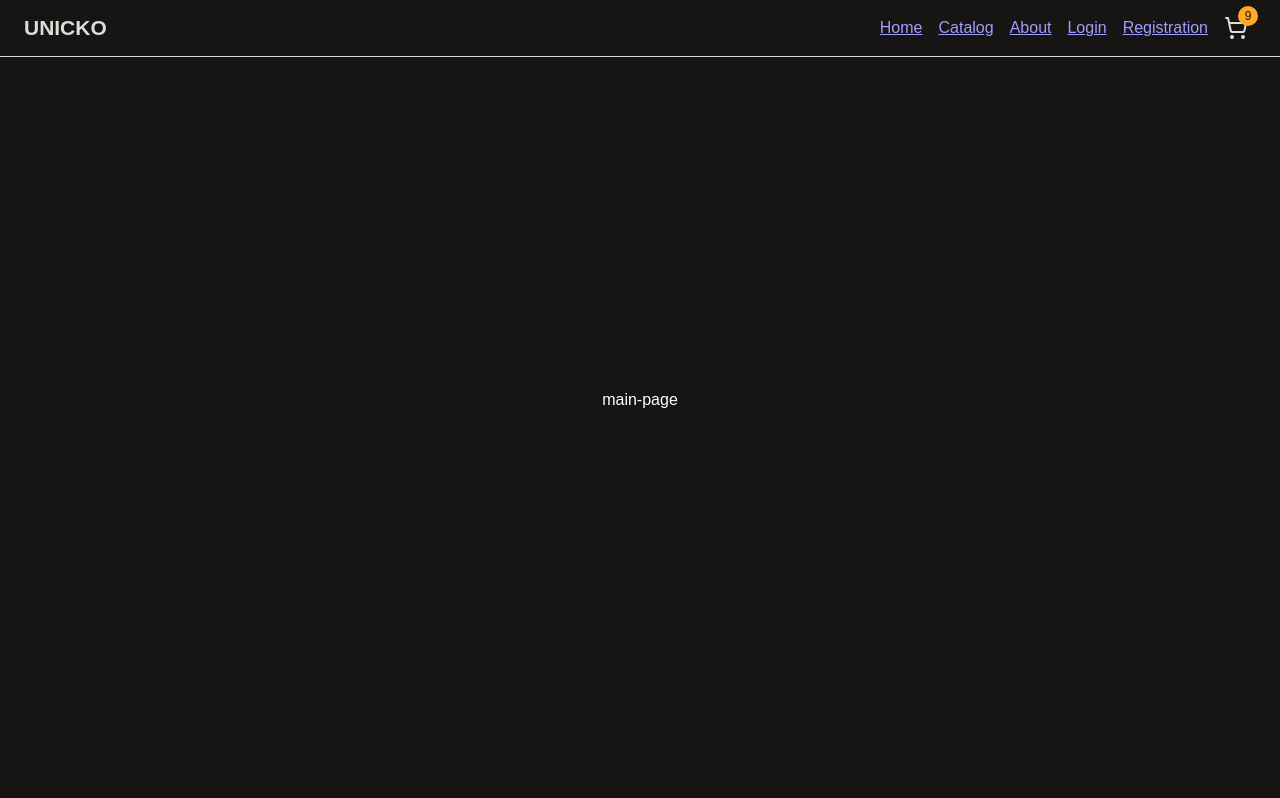
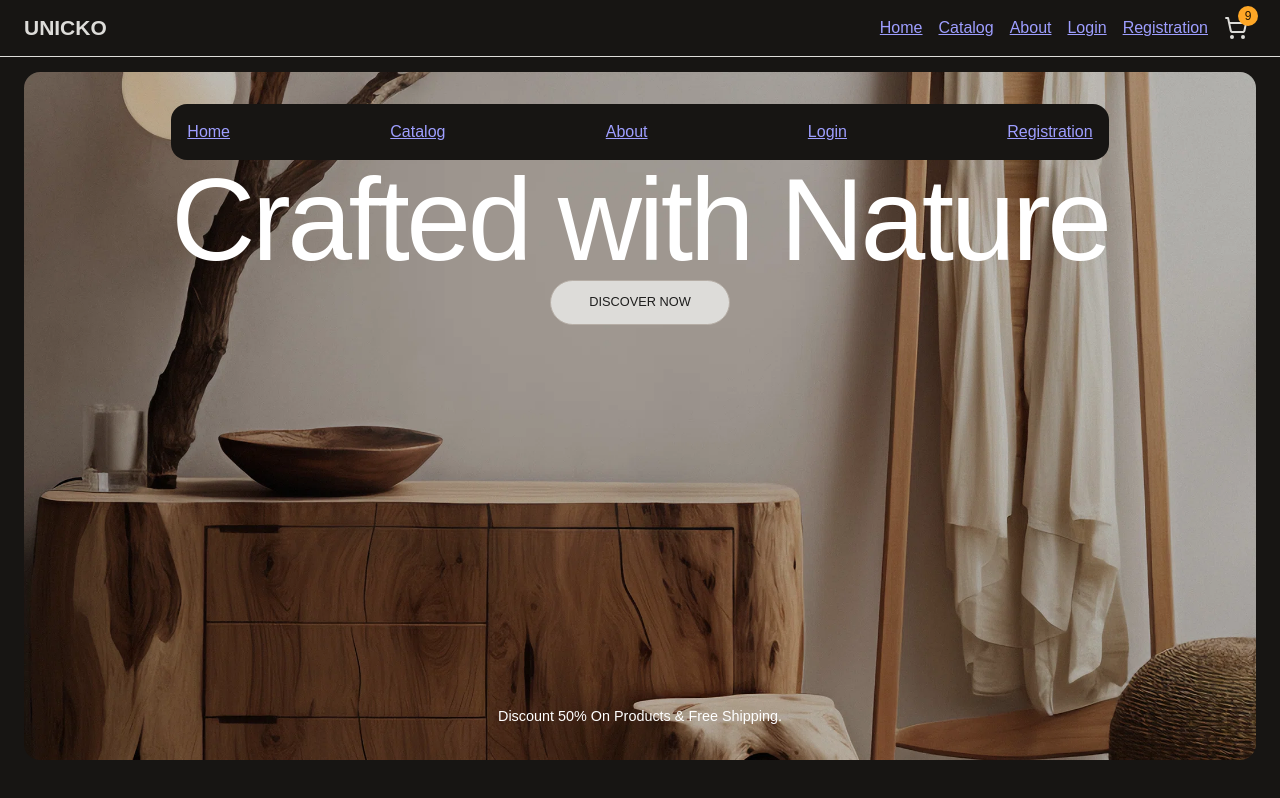
Before and after one commit to IlinJoy/e-commerce-application, a React (Vite) app: page / in a window 1280 px wide. Built offline with nearby package versions, Linux system fonts and the light colour scheme.

Commit message:
feat: add main page

```diff
--- a/src/components/header/ui/navigation/navigation.tsx
+++ b/src/components/header/ui/navigation/navigation.tsx
@@ -6,8 +6,8 @@ import styles from './navigation.module.scss';
 import clsx from 'clsx';
 
 type NavigationProps = {
-  isOpenMenu: boolean;
-  closeMenu: () => void;
+  isOpenMenu?: boolean;
+  closeMenu?: () => void;
 };
 
 export function Navigation({ isOpenMenu, closeMenu }: NavigationProps) {
--- /dev/null
+++ b/src/pages/main-page/main-page.module.scss
@@ -0,0 +1,28 @@
+@use '../../styles/mixins' as *;
+
+.hero {
+  min-height: 86dvh;
+  margin-top: var(--spacing-4);
+  padding: var(--spacing-4);
+  border-radius: var(--spacing-2);
+
+  @include flex(column);
+
+  text-align: center;
+
+  background-image: url('/images/cover.webp');
+  background-repeat: no-repeat;
+  background-size: cover;
+}
+
+.content-wrapper {
+  max-width: 40rem;
+
+  @include flex(column);
+}
+
+.temp {
+  padding: var(--spacing-2);
+  border-radius: var(--spacing-2);
+  background-color: var(--mui-palette-background-default);
+}
--- a/src/pages/main-page/main-page.tsx
+++ b/src/pages/main-page/main-page.tsx
@@ -1,3 +1,28 @@
+import Typography from '@mui/material/Typography';
+import Button from '@mui/material/Button';
+import Container from '@mui/material/Container';
+import styles from './main-page.module.scss';
+import { Navigation } from '@/components/header/ui/navigation/navigation';
+
 export function MainPage() {
-  return <div>main-page</div>;
+  return (
+    <Container component={'section'}>
+      <div className={styles.hero}>
+        <div className={styles.contentWrapper}>
+          <div className={styles.temp}>
+            <Navigation />
+          </div>
+          {/* <Typography variant="caption">Beautiful & Elegant</Typography> */}
+          <Typography variant="h1">Crafted with Nature</Typography>
+          <Button disableElevation component={'a'} variant="contained" onClick={() => {}}>
+            Discover Now
+          </Button>
+        </div>
+
+        <Typography variant="body1" component={'span'}>
+          Discount 50% On Products & Free Shipping.
+        </Typography>
+      </div>
+    </Container>
+  );
 }
```
Also changed, not shown: public/images/cover.webp (added).
